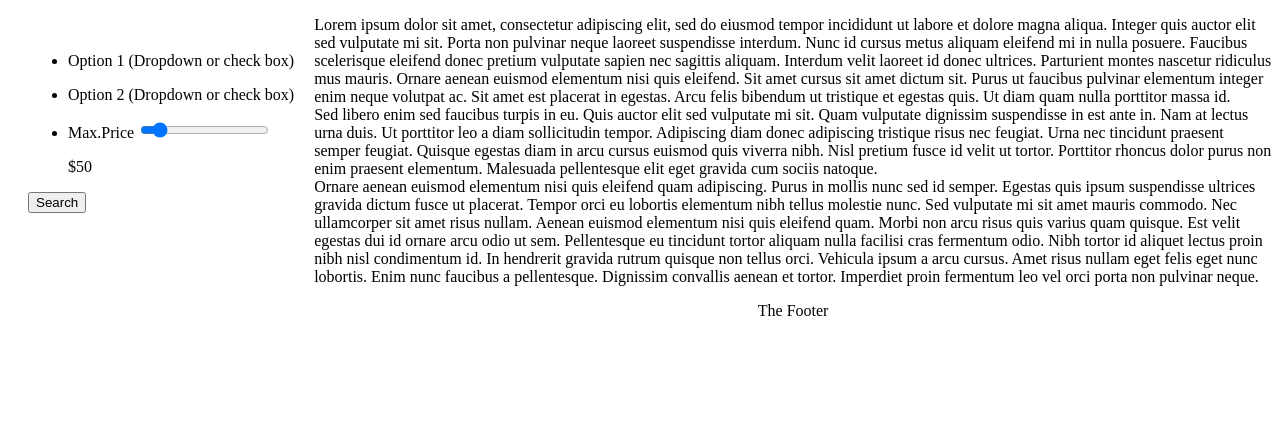
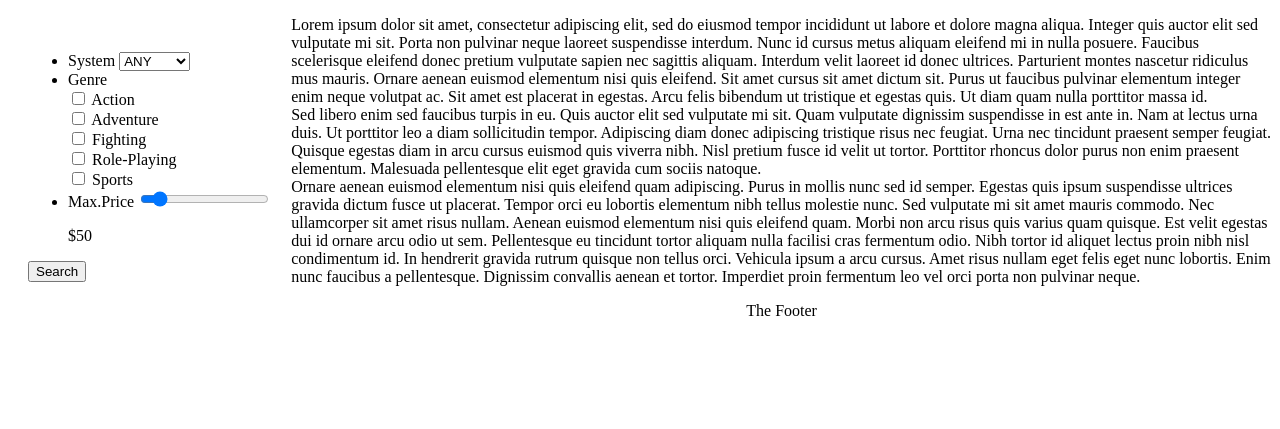
Before and after one commit to Mplath1/CSC350-Project, a PHP site: page /handle_search.php?systemselecter=1 in a window 1280 px wide. Shown: the part 111-540 px from the top of the page. Run offline with PHP 8.4, Linux system fonts and the light colour scheme; data comes from the database, SQL or seed files in the repository; data that the repository does not hold is empty.

Commit message:
added search options and connected images

```diff
--- a/handle_search.php
+++ b/handle_search.php
@@ -19,17 +19,25 @@ include('index.php');
 		return $dbc;
 }*/
 
-function query_items($dbc,$price){
+function query_items($dbc,$system,$price){
 
-		$query = "SELECT * from items WHERE price<=".$price."";
+		//$query = "SELECT * from items WHERE system = '".$system."' AND price<=".$price."";
+		$query = "SELECT * from items WHERE ";
+		if($system != "any"){
+			$query = $query."system = '".$system."' AND ";
+		}
+		 $query = $query."price<=".$price." ORDER BY name";
+		//echo $query;
 		$result = mysqli_query($dbc,$query);
 		return $result;
 }
 
 function get_items(){
+		$system = $_REQUEST['systemselecter'];
+		//need to request all genres and put into an array passed to funnction
 		$price = $_REQUEST['priceslider'];
 		$dbc  = connect_to_database();
-		$result = query_items($dbc,$price);
+		$result = query_items($dbc,$system,$price);
 		return $result;
 }
 
--- a/index.php
+++ b/index.php
@@ -22,8 +22,39 @@ if(!isset($result_count)){$result_count=NULL;}
 		<form action="handle_search.php" method="get">
 			<div class="selection-window">
 				<ul>
-					<li><p>Option 1 (Dropdown or check box)</p></li>
-					<li><p>Option 2 (Dropdown or check box)</p></li>
+					<li><label for="systemselecter">System</label>
+					<select  name="systemselecter" id="systemselecter">
+						<option value="any">ANY</option>
+						<option value="dc">DC</option>
+						<option value="genesis">Genesis</option>
+						<option value="saturn">Saturn</option>
+						<option value="snes">SNES</option>
+					</select><!--this should be autofilled from enum data in db-->
+					</li>
+					<li><label for="genreselecter">Genre</label>
+						<!--GARBAGE should be autofilled from enum data in db-->
+						<!--not yet implemented in search but it will be-->
+						<div class="genreoption">
+							<input type="checkbox" id="action" name="action" value="action">
+							<label for "action">Action</label>
+						</div>
+						<div class="genreoption">
+							<input type="checkbox" id="adventure" name="adventure" value="adventure">
+							<label for "Adventure">Adventure</label>
+						</div>
+						<div class="genreoption">
+							<input type="checkbox" id="fighting" name="fighting" value="fighting">
+							<label for "fighting">Fighting</label>
+						</div>
+						<div class="genreoption">
+							<input type="checkbox" id="roleplaying" name="roleplaying" value="roleplaying">
+							<label for "roleplaying">Role-Playing</label>
+						</div>
+						<div class="genreoption">
+							<input type="checkbox" id="sports" name="sports" value="sports">
+							<label for "sports">Sports</label>
+						</div>
+							</li>
 					<li><label for="priceslider">Max.Price</label>
 					<input type="range" name="priceslider" id="priceslider" min="0" max="500" value="50">
 					<br><p>$<span id="currentprice"></span></p></li>
@@ -60,16 +91,18 @@ if(!isset($result_count)){$result_count=NULL;}
 			non pulvinar neque.</p>
 		<?php else: ?>
 			<p>Items Found:<?=$result_count;?></p>
-			<section class="items"> <!--problem with CSS. this element has backgroundcolor Tomato-->
+			<!--consider adding button to order results by name/price/system here-->
+			<section class="items">
 				<?php foreach($items as $item):?>
 					<div class="item-card">
 						<div class="item-image">
 							<!--changed image to invader_B.png for testing purposes-->
-							<img src="img\invader_B.png" alt="<?=$item['name'].' Image';?>"/>
+							<img src="img\<?=$item['system'];?>\<?=$item['imagelink'];?>.jpg"
+							alt="<?=$item['name'].' Image';?>"/>
 						</div>
 						<div class="item-info">
 							<h1><?=$item['name'];?></h1>
-							<h2><?=$item['price'];?></h2>
+							<h2>$<?=$item['price'];?></h2>
 							<p><?=$item['description'];?><br></p>
 						</div>
 					</div>
```
